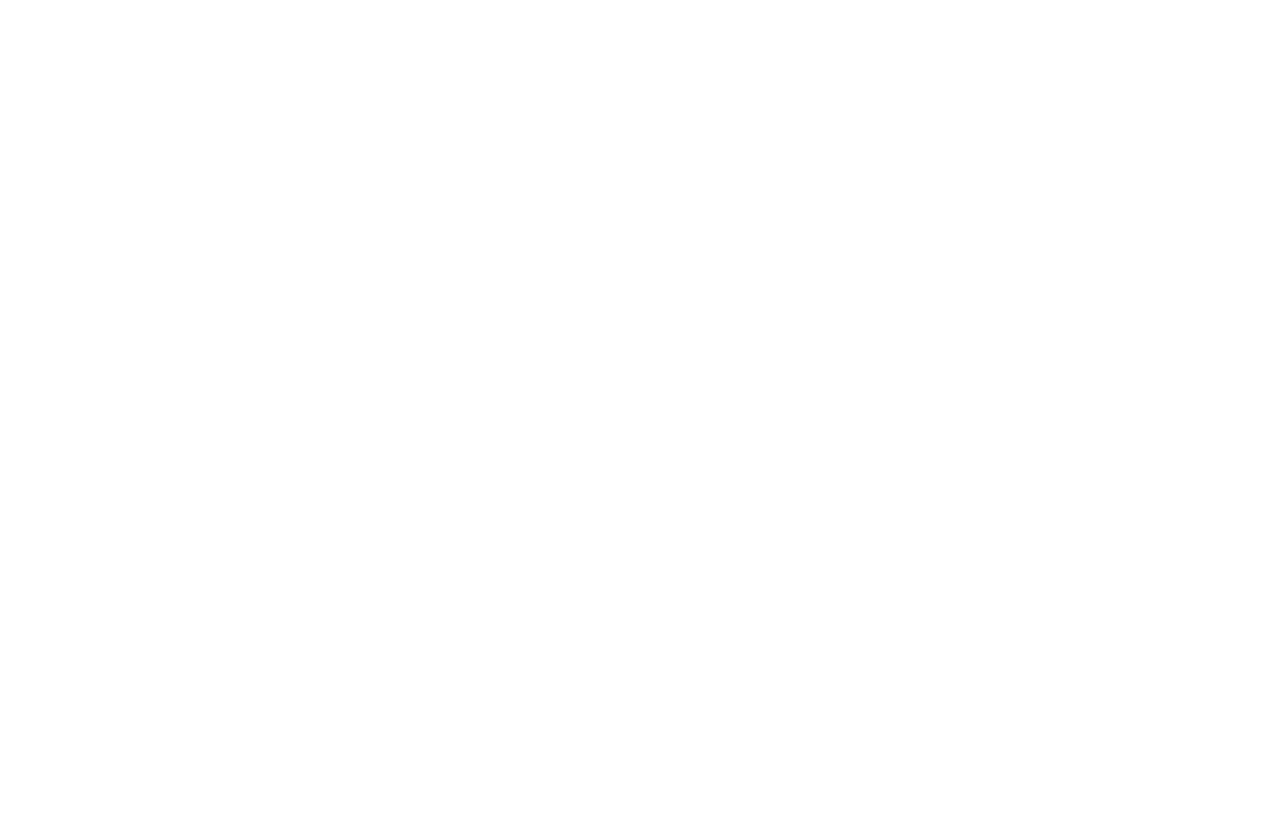
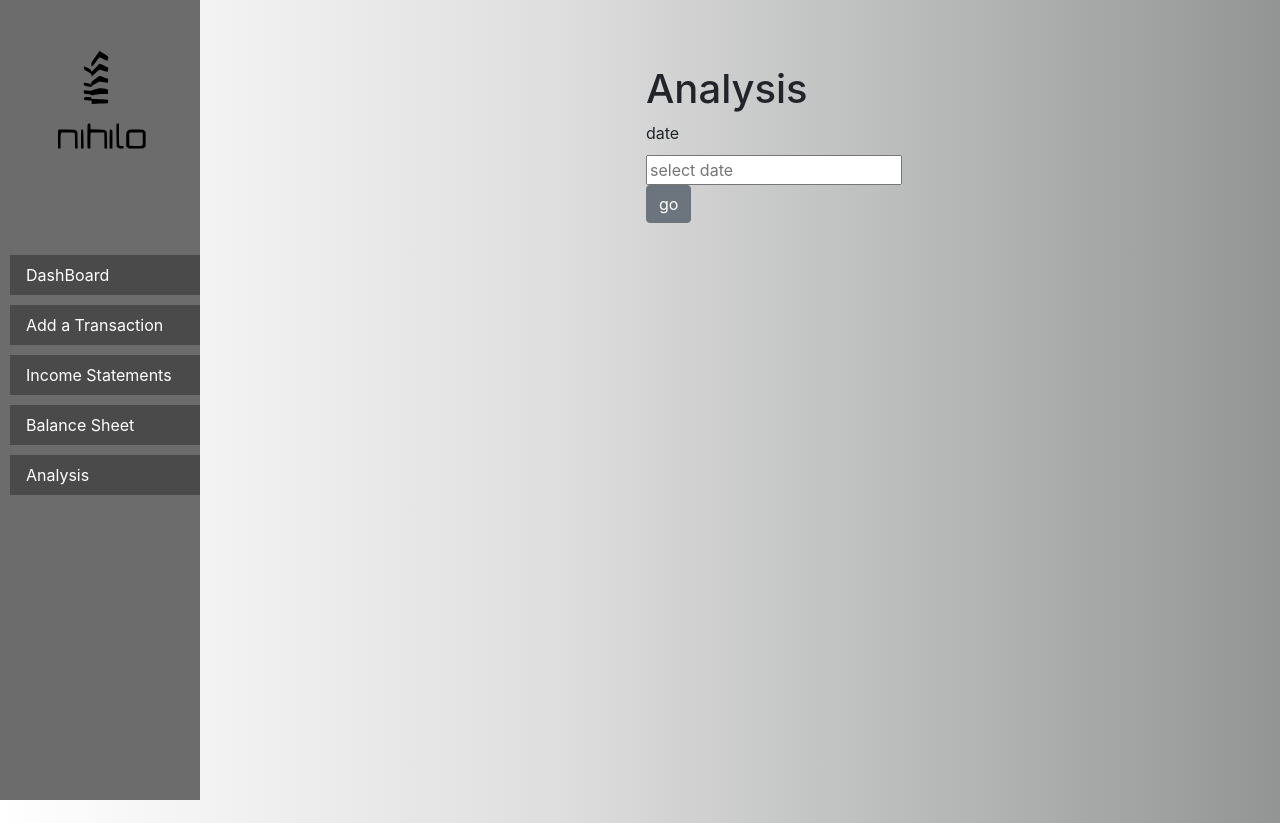
Before and after one commit to nihilo-mike/nihilo-front-end-, a React (Create React App) app in the folder my-app/: page /Analysis in a window 1280 px wide. Before the commit the page ends 800 px from the top, so only its background shows below. Built offline with nearby package versions, Linux system fonts and the light colour scheme.

Commit message:
analysis done

```diff
--- a/my-app/src/App.js
+++ b/my-app/src/App.js
@@ -5,6 +5,7 @@
 import{DashBoard}from"./Pages/DashBoard";
 import{Balance}from "./Pages/Balance";
 import{Income}from"./Pages/Income";
+import {AnalysisPage}from "./Pages/AnalysisPage";
 function App() {
 
  return (
@@ -15,6 +16,7 @@
      <Route path='/Dashboard' exact={true}component={DashBoard}/>
      <Route path='/Balance'  exact={true}component={Balance}/>
      <Route path='/Income'exact={true}component={Income}/>
+     <Route path='/Analysis'exact={true}component={AnalysisPage}/>
   </Switch>
  </Router>
 
--- /dev/null
+++ b/my-app/src/Components/Analysis.js
@@ -0,0 +1,69 @@
+import React from 'react';
+import ReactDatePicker from 'react-datepicker';
+import "react-datepicker/dist/react-datepicker.css";
+import {useData} from "../Contexts/DataContext";
+import { useForm,Controller } from 'react-hook-form';
+import { Button } from 'reactstrap';
+import axios from 'axios';
+export const Analysis=()=>{
+
+const{setAnalysis}=useData();
+const {handleSubmit,control} = useForm({
+        reValidateMode: 'onChange',
+
+      });
+
+const onSubmit=(data)=>{
+    const event = new Date(data.date);
+    let eventTwo=new Date(data.date);
+        eventTwo.setMonth(eventTwo.getMonth()-12);
+    let eventThree=new Date(data.date);
+        eventThree.setMonth(eventThree.getMonth()-24);
+    const firstDate=event.toISOString();
+    const secondDate=eventTwo.toISOString();
+    const thirdDate=eventThree.toISOString();
+   if(typeof thirdDate!=='undefined'){
+     axios.all([
+       axios.get(`https://nihiloacc.herokuapp.com/api/Analysis/${secondDate}/${firstDate}`,
+     {'headers':{'Authorization':localStorage.getItem('token')}}),
+     axios.get(`https://nihiloacc.herokuapp.com/api/Analysis/${thirdDate}/${secondDate}`,
+     {'headers':{'Authorization':localStorage.getItem('token')}})
+    ])
+ .then(
+   axios.spread((first,second)=>{
+     const yearOne=first.data;
+     const yearTwo=second.data;
+     setAnalysis([yearTwo,yearOne]);
+    }
+    ))
+    }
+}
+return(
+
+    <form className="balance-form" onSubmit={handleSubmit(onSubmit)}>
+    <div>
+        <h1>Analysis</h1>
+     <label className="label">date</label>
+                <Controller
+                 control={control}
+                 name={"date"}
+             render={(props) => (
+             <ReactDatePicker
+              placeholderText="select date"
+              onChange={(e) => props.onChange(e)}
+              selected={props.value}/>
+              )}
+              rules={{
+                required:true
+                }}
+                />
+            </div>
+            <div className="balancebutton">
+          <Button className="button" type="submit">go</Button>
+          </div>
+   </form>
+
+
+);
+
+}
--- a/my-app/src/Components/Header.js
+++ b/my-app/src/Components/Header.js
@@ -79,7 +79,7 @@
         <NavItem>
           <NavLink className="nav-link">
             <Link
-              to="/Income"
+              to="/Analysis"
               style={{
                 textDecoration: "none",
               }}
--- a/my-app/src/Components/Index.js
+++ b/my-app/src/Components/Index.js
@@ -5,8 +5,10 @@
 export {default as Login}from "./Login";
 export { Header} from"./Header";
 export {BalanceSheet} from "./BalanceSheet";
+export {Analysis} from "./Analysis";
 export {IncomeStatement}from "./IncomeStatement";
 export {IncomeTable} from "./Tables/IncomeTable";
 export {BalanceTable} from "./Tables/BalanceTable";
+export {AnalysisTable} from "./Tables/AnalysisTable";
 export{SideBar}from "./SideBar";
 export{default as ChartOne}from "../Components/Charts/ChartOne";
--- a/my-app/src/Components/SideBar.js
+++ b/my-app/src/Components/SideBar.js
@@ -53,7 +53,7 @@
             style={{
               textDecoration: "none",
             }}
-            to="/Balance"
+            to="/Analysis"
           >
             <NavLink activeClassName="activeside">Analysis</NavLink>
           </Link>
--- /dev/null
+++ b/my-app/src/Components/Tables/AnalysisTable.js
@@ -0,0 +1,74 @@
+import React from 'react';
+import {useData}from"./../../Contexts/DataContext";
+import {Table} from 'reactstrap';
+export const AnalysisTable=()=>{
+    const{analysis}=useData();
+
+
+    function checkNan(val) {
+        if (isFinite(val)) {
+            return Math.round((val + Number.EPSILON) * 100) / 100;
+        }
+       return 0;
+     }
+
+
+     if (JSON.stringify(analysis)!=="{}") {
+        const[previous,current]=analysis;
+          return(
+              <div className="balance-table">
+              <Table
+              striped
+              >
+                  <tr>
+                   <th>Label</th>
+                   <th>Selected year</th>
+                   <th>Previous year</th>
+                   <th>Label</th>
+                   <th>Selected year</th>
+                   <th>Previous year</th>
+                  </tr>
+                  <tr>
+                    <td>Debt Ratio</td>
+                    <td>{checkNan(current.debtRatio)}%</td>
+                    <td>{checkNan(previous.debtRatio)}%</td>
+                    <td>Recievables Turnover</td>
+                    <td>{checkNan(current.recievablesTurnOver)}%</td>
+                    <td>{checkNan(previous.recievablesTurnOver)}%</td>
+                    </tr>
+                    <tr>
+                    <td>Equity Multiplier</td>
+                    <td>{checkNan(current.Equitymultiplier)}%</td>
+                    <td>{checkNan(previous.Equitymultiplier)}%</td>
+                    <td>capital Intensity</td>
+                    <td>{checkNan(current.capitalIntensity)}%</td>
+                    <td>{checkNan(previous.capitalIntensity)}%</td>
+                    </tr>
+                    <tr>
+                    <td>Return on Assets</td>
+                    <td>{checkNan(current.roa)}%</td>
+                    <td>{checkNan(previous.roa)}%</td>
+                    <td>Profit Margin</td>
+                    <td>{checkNan(current.profitMargin)}%</td>
+                    <td>{checkNan(previous.profitMargin)}%</td>
+                    </tr>
+                    <tr>
+                    <td>Inventory TurnOver</td>
+                    <td>{checkNan(current.inventoryTurnOver)}%</td>
+                    <td>{checkNan(previous.inventoryTurnOver)}%</td>
+                    <td>Times Interest</td>
+                    <td>{checkNan(current.timesInterest)}%</td>
+                    <td>{checkNan(previous.timesInterest)}%</td>
+                    </tr>
+                    <tr>
+                    <td>Total Asset Turnover</td>
+                    <td>{checkNan(current.totalAssetTurnOver)}%</td>
+                    <td>{checkNan(previous.totalAssetTurnOver)}%</td>
+                    </tr>
+                    <tr>
+                    </tr>
+                    <tr><td>  </td></tr>
+                  </Table>
+                  </div>);
+                  }
+               return(null);}
--- a/my-app/src/Contexts/DataContext.js
+++ b/my-app/src/Contexts/DataContext.js
@@ -10,10 +10,16 @@
     const[debitData,setDebitData]=useState({});
     const[balanceSheet,setBalanceSheet]=useState({});
     const[incomeStatement,setIncomeStatement]=useState({});
+    const[analysis,setAnalysis]=useState({});
 
 
     return(
-        <DataContext.Provider value={{incomeStatement,setIncomeStatement,creditData,setCreditData,debitData,setDebitData,balanceSheet,setBalanceSheet}}>
+        <DataContext.Provider value={{
+        incomeStatement,setIncomeStatement,
+        creditData,setCreditData,
+        debitData,setDebitData,
+        balanceSheet,setBalanceSheet,
+        analysis,setAnalysis}}>
             {children}
         </DataContext.Provider>
     );
--- /dev/null
+++ b/my-app/src/Pages/AnalysisPage.js
@@ -0,0 +1,19 @@
+import React from 'react';
+import{Analysis,AnalysisTable,SideBar}from "../Components/Index";
+
+export const AnalysisPage=()=>{
+
+return(
+    <div className="balance-container">
+     <SideBar/>
+     <Analysis/>
+     <AnalysisTable/>
+    </div>
+
+);
+
+
+
+
+
+}
```
Also changed, not shown: 1 other file (tests, documents, lock files or other folders).
